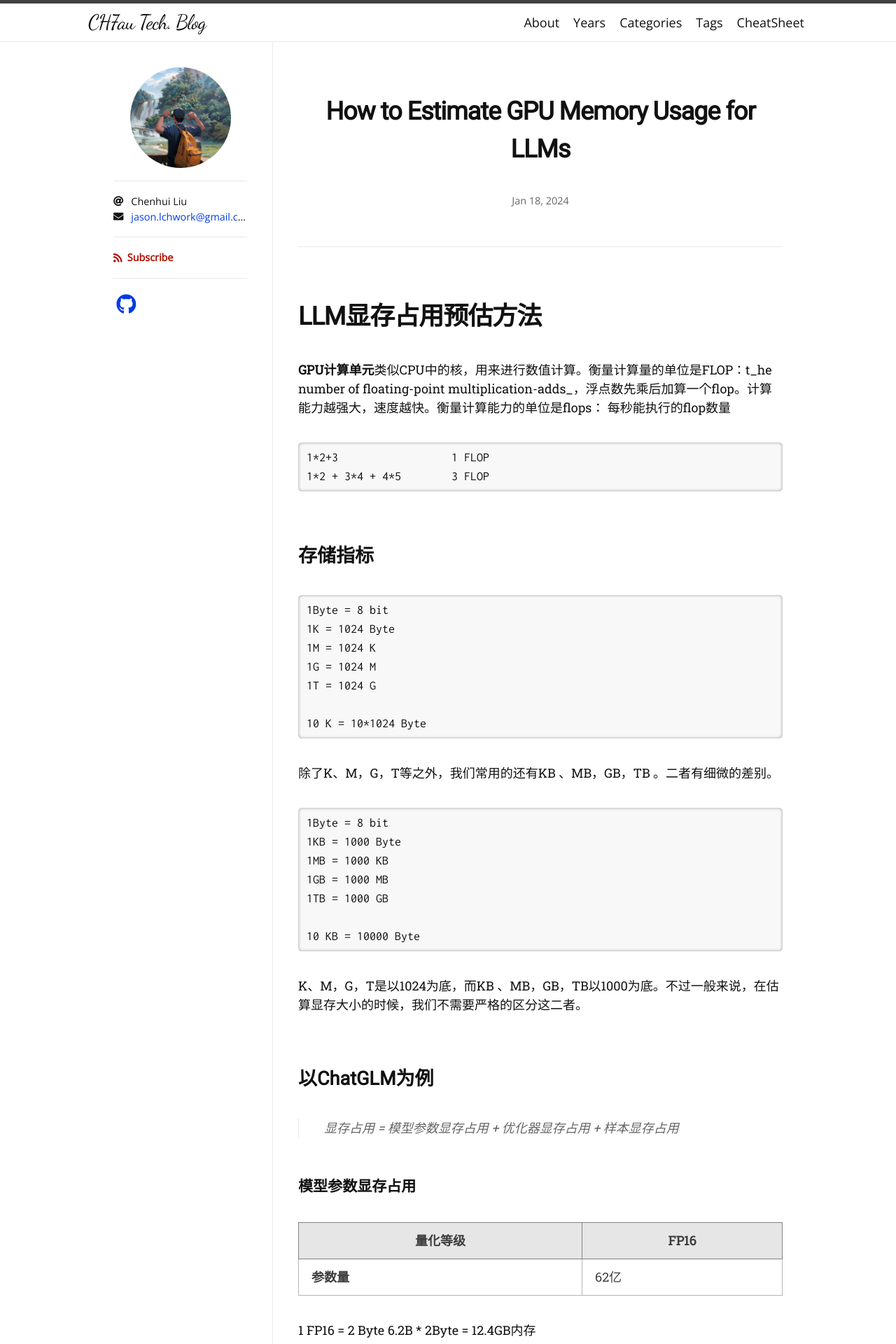
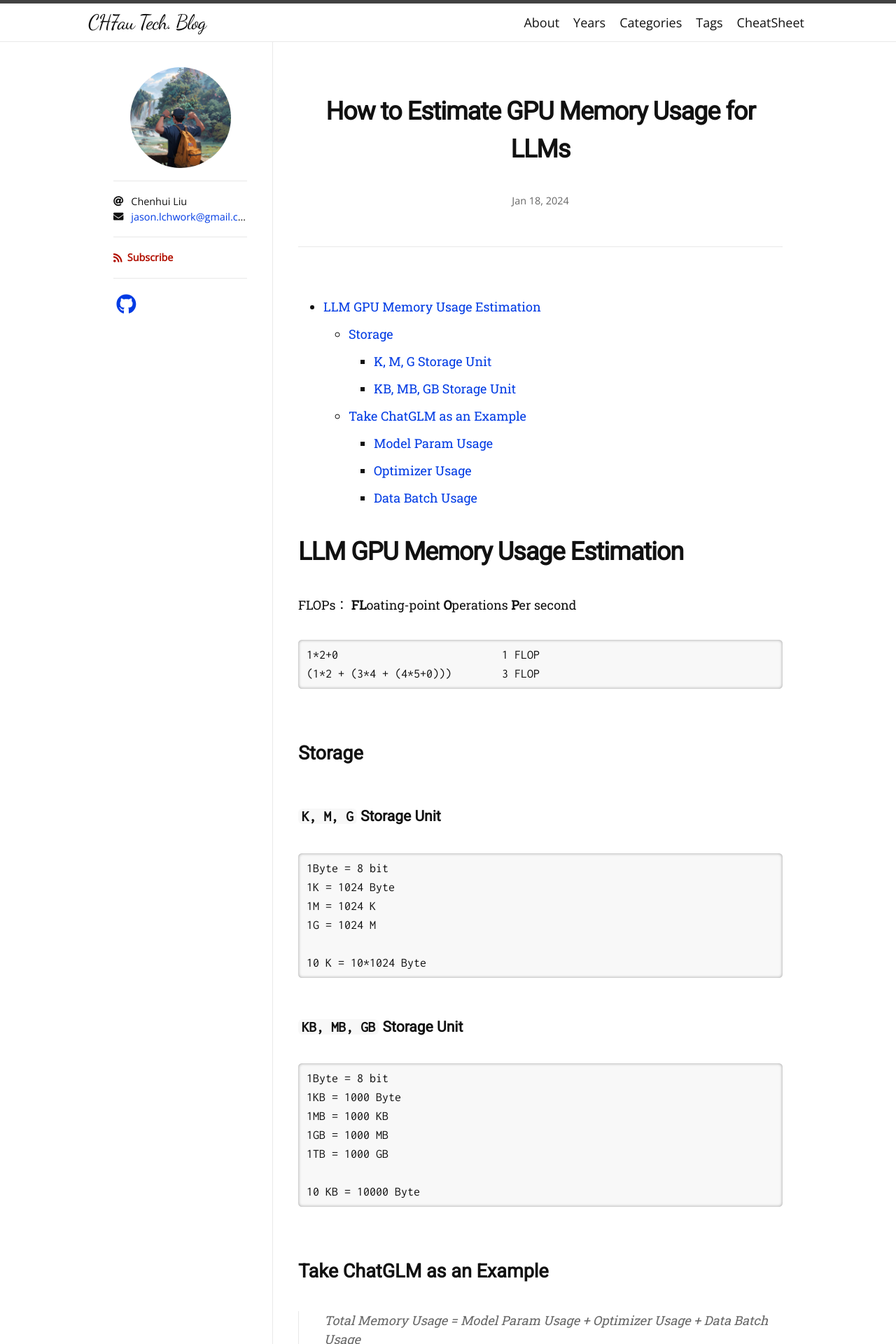
Before and after one commit to CH7auAI/CH7auAI.github.io, a Jekyll site: the page built from _posts/2024-01-18-GPU-Usage.md, in a window 1280 px wide. Shown: the top 1920 px of the page at 70% size. Built offline with Jekyll 4.4.1, drawn with Linux system fonts in a browser that asks for light colours; nearby versions of some CDN libraries; some web fonts are replaced; some of the changed text lies outside the part shown.

Commit message:
update content

````diff
--- a/_posts/2024-01-18-GPU-Usage.md
+++ b/_posts/2024-01-18-GPU-Usage.md
@@ -4,26 +4,38 @@ title: How to Estimate GPU Memory Usage for LLMs
 categories: Engineering
 ---
 
-# LLM显存占用预估方法
+- [LLM GPU Memory Usage Estimation](#llm-gpu-memory-usage-estimation)
+  - [Storage](#storage)
+    - [K, M, G Storage Unit](#k-m-g-t-storage-unit)
+    - [KB, MB, GB Storage Unit](#kb-mb-gb-storage-unit)
+  - [Take ChatGLM as an Example](#take-chatglm-as-an-example)
+    - [Model Param Usage](#model-param-usage)
+    - [Optimizer Usage](#optimizer-usage)
+    - [Data Batch Usage](#data-batch-usage)
 
-**GPU计算单元**类似CPU中的核，用来进行数值计算。衡量计算量的单位是FLOP：t_he number of floating-point multiplication-adds_，浮点数先乘后加算一个flop。计算能力越强大，速度越快。衡量计算能力的单位是flops： 每秒能执行的flop数量
+# LLM GPU Memory Usage Estimation
+
+FLOPs： **FL**oating-point **O**perations **P**er second
 ```
-1*2+3                  1 FLOP
-1*2 + 3*4 + 4*5        3 FLOP
+1*2+0                          1 FLOP
+(1*2 + (3*4 + (4*5+0)))        3 FLOP
 ```
 
-## 存储指标
+## Storage
+
+### `K, M, G` Storage Unit
 
 ```
 1Byte = 8 bit
 1K = 1024 Byte
 1M = 1024 K
 1G = 1024 M
-1T = 1024 G
 
 10 K = 10*1024 Byte
 ```
-除了K、M，G，T等之外，我们常用的还有KB 、MB，GB，TB 。二者有细微的差别。
+
+### `KB, MB, GB` Storage Unit
+
 ```
 1Byte = 8 bit
 1KB = 1000 Byte
@@ -33,22 +45,22 @@ categories: Engineering
 
 10 KB = 10000 Byte
 ```
-K、M，G，T是以1024为底，而KB 、MB，GB，TB以1000为底。不过一般来说，在估算显存大小的时候，我们不需要严格的区分这二者。
 
-## 以ChatGLM为例
+## Take ChatGLM as an Example
 
-> 显存占用 = 模型参数显存占用 + 优化器显存占用 + 样本显存占用
+> Total Memory Usage = Model Param Usage + Optimizer Usage + Data Batch Usage
 
-### 模型参数显存占用
+### Model Param Usage
 
-| **量化等级** | FP16 |
+| **Quantization Level** | FP16 |
 | --- | --- |
-| **参数量** | 62亿 |
+| **Param Size** | 6.2 B |
 
 1 FP16 = 2 Byte
-6.2B * 2Byte = 12.4GB内存
 
-### 优化器的显存占用
+6.2B * 2Byte = 12.4GB
+
+### Optimizer Usage
 
 优化器如果是**SGD**
 
@@ -68,11 +80,12 @@ $$\begin{align}
 优化器如果是**Adam**
 动量占用的显存更多，因此显存占用等于参数占用显存的四倍。
 
-### 样本显存占用
+### Data Batch Usage
 
 每个样本经过Embedding层后都会转换成对应的向量，这些向量也都会存储在显存中。
+
 
 ---
 ---
 **Reference**
-- [科普帖：深度学习中GPU和显存分析](https://zhuanlan.zhihu.com/p/31558973)
+- [知乎：深度学习中GPU和显存分析](https://zhuanlan.zhihu.com/p/31558973)
````
Also changed, not shown: 3 other files.
